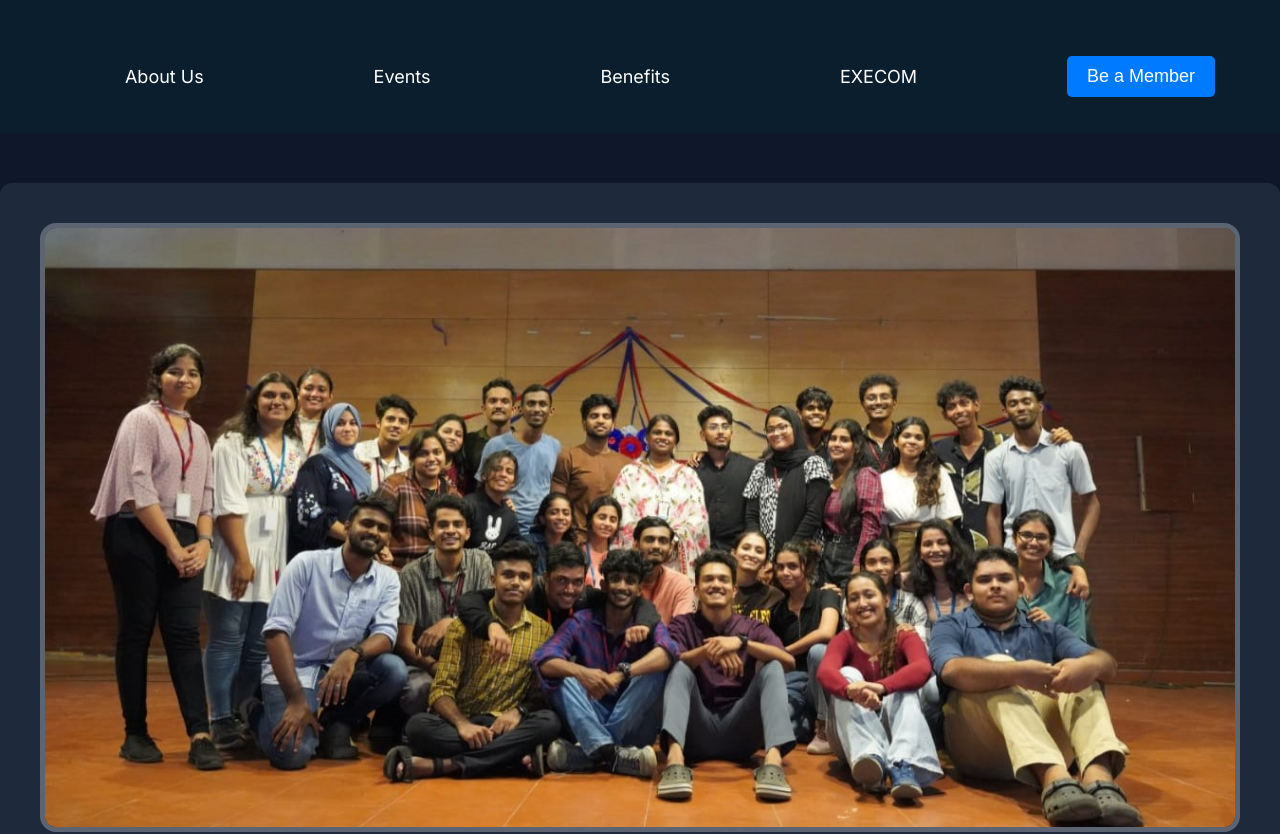
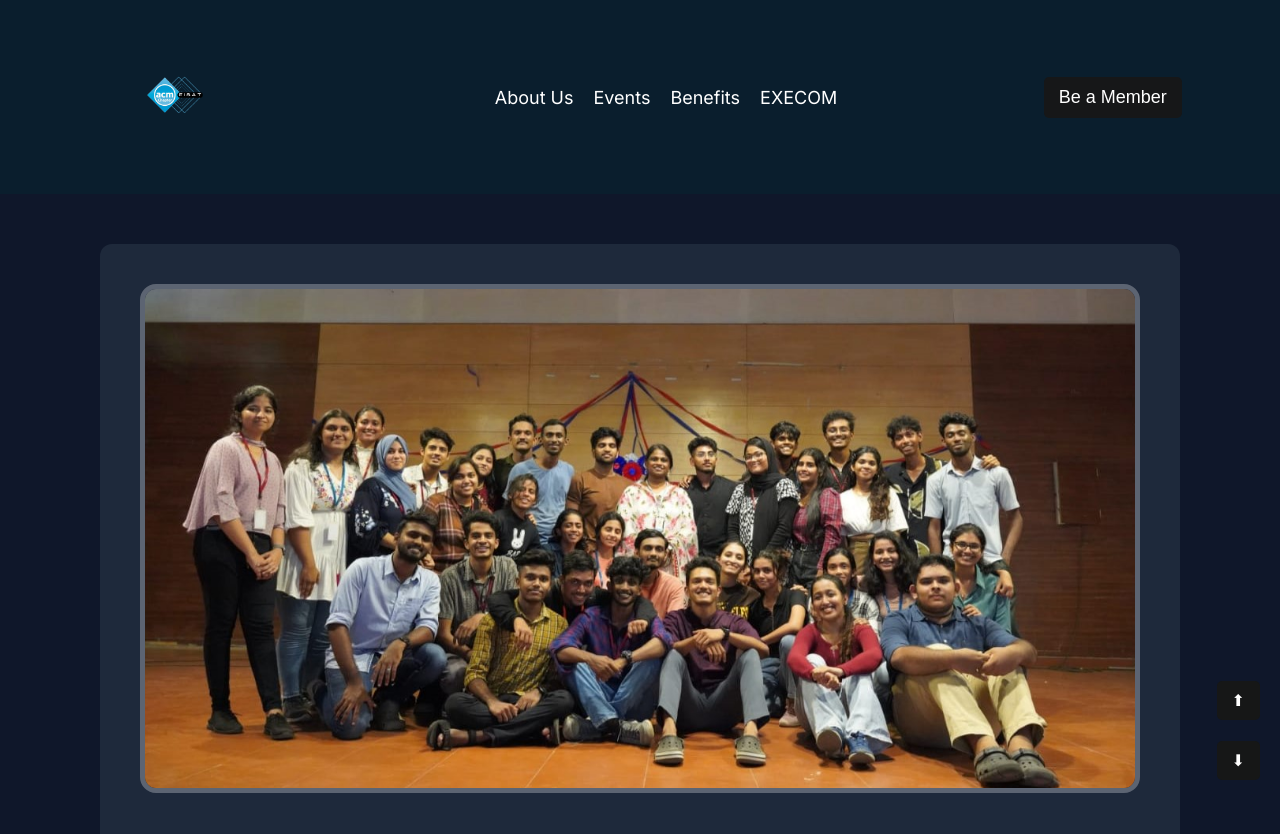
Before and after one commit to ACM-Student-Chapter-FISAT/membershipdev, a plain HTML site: page frontend/aboutus.html in a window 1280 px wide. Shown: the top 834 px of the page. Drawn offline with Linux system fonts and the light colour scheme.

Commit message:
Changes in css

```diff
--- a/frontend/aboutus.html
+++ b/frontend/aboutus.html
@@ -8,16 +8,21 @@
 </head>
 <body>
     <header>
-        <img src="" width="100">
+        <a href="https://acm-five-amber.vercel.app/">
+            <img src="/ACM FISAT logo2.png" width="150" alt="ACM FISAT Logo">
+        </a>
+
         <nav>
             <ul>
                 <li><a href="#about-us">About Us</a></li>
                 <li><a href="#events">Events</a></li>
                 <li><a href="#benefits">Benefits</a></li>
                 <li><a href="#execome">EXECOM</a></li>
-                <li><button class="member-button">Be a Member</button></li>
+
             </ul>
+
         </nav>
+        <button class="member-button">Be a Member</button>
     </header>
 
     <main>
@@ -79,5 +84,26 @@
             <p>-------------------------</p>
         </section>
     </main>
+     <!-- Scroll Up and Down buttons -->
+     <button class="scroll-button scroll-up" id="scrollUpBtn">⬆</button>
+     <button class="scroll-button scroll-down" id="scrollDownBtn">⬇</button>
+
+     <script>
+         // Scroll Up button functionality
+         document.getElementById('scrollUpBtn').addEventListener('click', function() {
+             window.scrollBy({
+                 top: -window.innerHeight, // Scroll up by one viewport height
+                 behavior: 'smooth' // Smooth scrolling
+             });
+         });
+
+         // Scroll Down button functionality
+         document.getElementById('scrollDownBtn').addEventListener('click', function() {
+             window.scrollBy({
+                 top: window.innerHeight, // Scroll down by one viewport height
+                 behavior: 'smooth' // Smooth scrolling
+             });
+         });
+     </script>
 </body>
 </html>
--- a/frontend/styles.css
+++ b/frontend/styles.css
@@ -1,4 +1,14 @@
 @import url('https://fonts.googleapis.com/css2?family=Inter:ital,opsz,wght@0,14..32,100..900;1,14..32,100..900&display=swap');
+
+
+
+
+
+
+
+
+
+
 
 body {
     margin: 0;
@@ -7,28 +17,59 @@ body {
     font-optical-sizing: auto;
     background-color: #0F172A;
     color: white;
-    height: 1600px;
-}header {
+    /*height: 1600px;*/
+    overflow: hidden; /* Hide the scroll bar */
+    height: 100vh;
+    width: 100vw;
+    position: relative;
+    overflow-y: scroll; /* Allows scrolling but hides scrollbar */
+    scrollbar-width: none; /* For Firefox */
+}
+
+body::-webkit-scrollbar
+ {
+    display: none; /* For Chrome, Safari, and Edge */
+}
+
+html {
+    scroll-behavior: smooth;
+}
+
+
+header {
     background-color: #0a1e2d;
     padding: 20px 0;
+    display:flex;
+    justify-content: space-around;
+    align-items: center;
 }
 
 nav ul {
     list-style-type: none;
     display: flex;
-    justify-content: space-around;
+    justify-content: center;
     align-items: center;
 }
 
-nav ul li a, .member-button {
+nav ul li a
+{
     color: white;
     text-decoration: none;
-    padding: 10px 20px;
+    padding: 10px;
+    font-size: 18px;
+
+}
+
+
+.member-button{
+    color: white;
+    text-decoration: none;
+    padding: 10px 15px;
     font-size: 18px;
 }
 
 .member-button {
-    background-color: #007BFF;
+    background-color: hsl(210, 4%, 9%);
     border: none;
     border-radius: 5px;
     cursor: pointer;
@@ -39,7 +80,7 @@ h1 {
 }
 
 .about-us-content-wrap {
-    max-width: 1300px;
+    max-width: 1000px;
     background-color: #1E293B;
     padding: 40px;
     margin: auto;
@@ -111,7 +152,7 @@ h1 {
     font-family: "Inter", sans-serif;
     height: 60px;
     font-size: 20px;
-    background-color: #0EA5E9;
+    background-color: hsl(0, 0%, 0%);
     color: white;
     border-radius: 4px;
     cursor: pointer;
@@ -207,3 +248,26 @@ h1 {
         font-size: 18px;
     }
 }
+.scroll-button {
+    position: fixed;
+    right: 20px;
+    padding: 10px 15px;
+    font-size: 16px;
+    background-color: hsl(180, 2%, 9%);
+    color: white;
+    border: none;
+    cursor: pointer;
+    border-radius: 5px;
+}
+
+.scroll-up {
+    bottom: 80px;
+}
+
+.scroll-down {
+    bottom: 20px;
+}
+
+.scroll-button:hover {
+    background-color: #2a333b;
+}
```
Also changed, not shown: ACM FISAT logo2.png (added), WhatsApp Image 2024-08-07 at 01.14.24_35df43a5.jpg (added).
